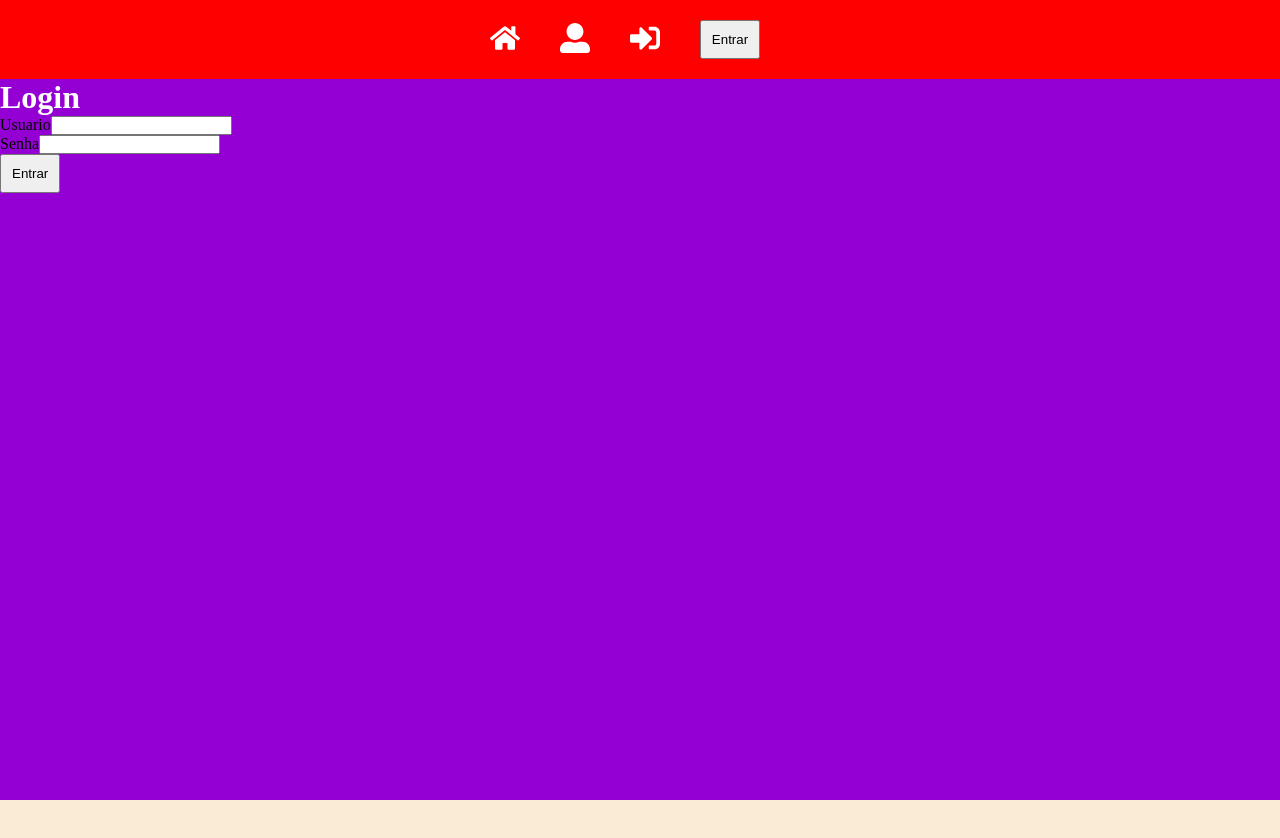
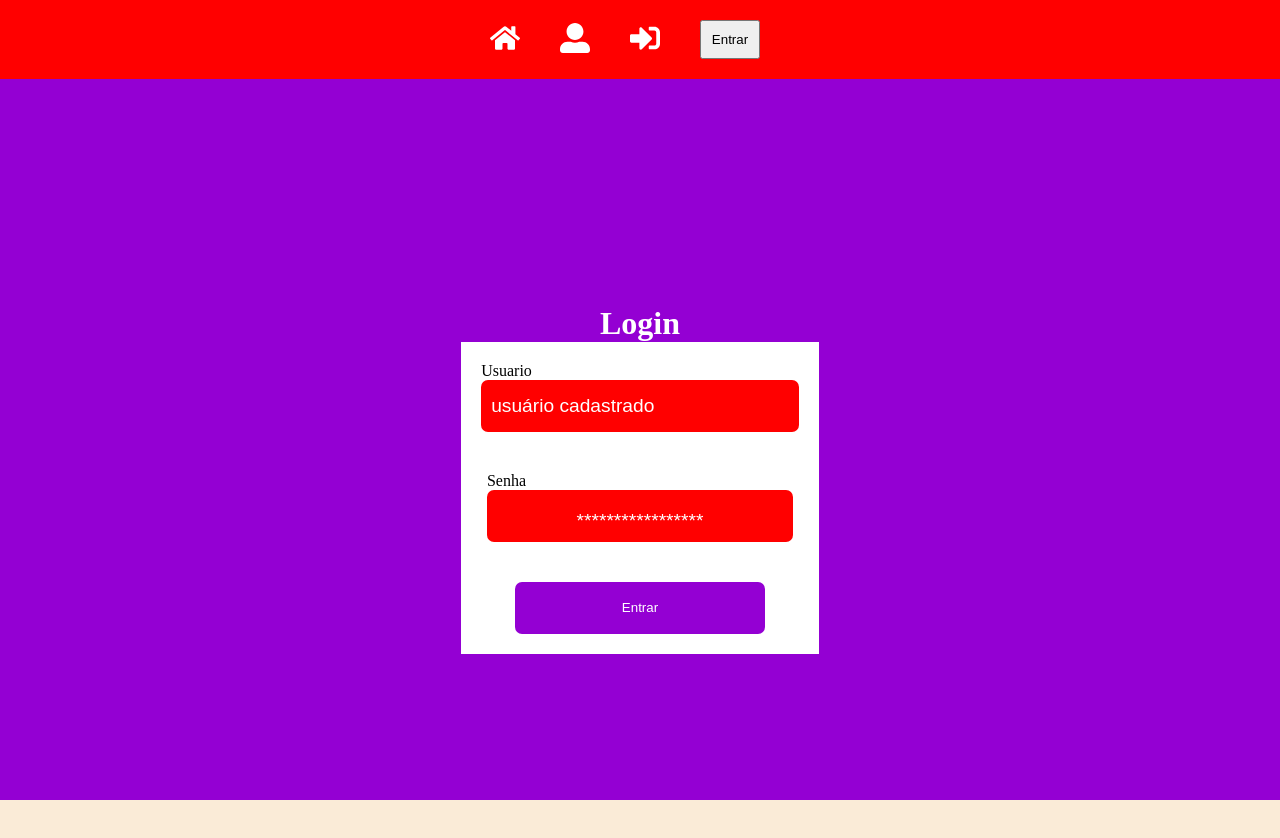
Before and after one commit to srodrigo28/react-router-js, a React (Vite) app: page /login in a window 1280 px wide. Shown: the top 838 px of the page. Before the commit the page ends 800 px from the top, so only its background shows below. Built offline with nearby package versions, Linux system fonts and the light colour scheme.

Commit message:
create-state-form

```diff
--- a/src/pages/Login/index.jsx
+++ b/src/pages/Login/index.jsx
@@ -1,25 +1,45 @@
 import { Container } from "./style";
+import { useState } from "react"
+/** Use state treinando...
+ * https://www.youtube.com/watch?v=keEUn64Ceig&t=227s
+ */
+export function Login(){
+    const [usuario, setusuario] = useState();
+    const [senha, setSenha] = useState();
 
-export function Login(){
     function handleLogin(e){
         e.preventDefault()
 
         console.log("Estou logando ... aguarde ...")
+        console.log(" Usuário: " + usuario + "\n Senha: " + senha) ;
+
+        if( usuario === "admin" & senha === "123"){
+            console.log("Usuário: Administrador")
+        }else{
+            console.log("Usuário: não encontrado :(")
+        }
     }
     return(
         <Container>
             <h1>Login</h1>
-
-            <form onSubmit={handleLogin}>
-                <div className="group-input">
-                    <label htmlFor="usuario">Usuario</label>
-                    <input type="text" id="usuario" />
+            <form onSubmit={handleLogin} className="form">
+                <div className="input-group">
+                    <label>Usuario</label>
+                    <input
+                        type="text"
+                        placeholder="usuário cadastrado"
+                        onChange={ (e) => setusuario(e.target.value) }
+                    />
                 </div>
-                <div className="group-input">
-                <label htmlFor="senha">Senha</label>
-                    <input type="password" id="senha" />
+                <div className="input-group">
+                    <label>Senha</label>
+                    <input
+                        type="password"
+                        placeholder="*****************"
+                        onChange={ (e) => setSenha(e.target.value) }
+                    />
                 </div>
-                <div className="group-input">
+                <div className="input-group">
                     <button>Entrar</button>
                 </div>
 
--- a/src/pages/Login/style.jsx
+++ b/src/pages/Login/style.jsx
@@ -1,3 +1,59 @@
 import styled from "styled-components";
 
-export const Container = styled.div``;
+export const Container = styled.div`
+        height: 100vh;
+        display: flex;
+        align-items: center;
+        flex-direction: column;
+        justify-content: center;
+
+        > form{
+            display: flex;
+            align-items: center;
+            flex-direction: column;
+            justify-content: center;
+
+            background: #fff;
+
+            .input-group{
+                padding: 20px;
+            }
+
+            input{
+                padding: 10px;
+                background-color: red;
+                color: #fff;
+                font-weight: 500;
+                font-size: 1.2em;
+                border-radius: 7px;
+                border:none;
+                outline: none;
+            }
+            input::placeholder{
+                color: #fff;
+            }
+            input[type="text"]{
+                width: 100%;
+                height: 52px;
+                box-sizing: border-box;
+            }
+            input[type="password"]{
+                width: 100%;
+                padding-top: 20px;
+                text-align: center;
+            }
+            button{
+                width: 250px;
+                border: none;
+                height: 52px;
+                color: #fff;
+                border-radius: 7px;
+                background: darkviolet;
+                cursor: pointer;
+                transition: .5;
+            }
+            button:hover {
+                opacity: .9;
+            }
+        }
+`;
```
